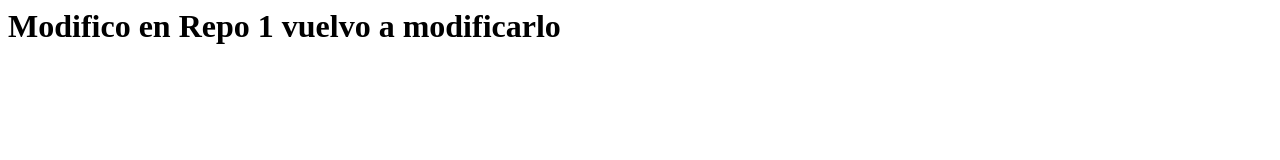
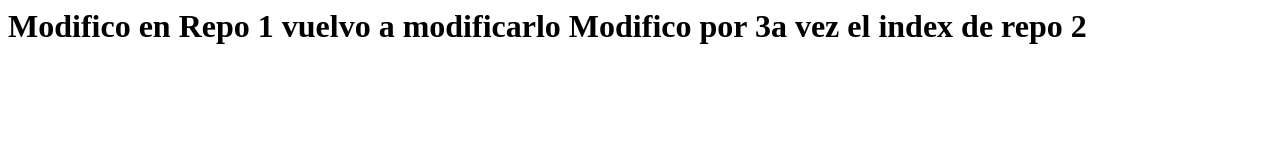
Before and after one commit to kahoru1984/ActE3-Repo-1, a plain HTML site: page index.html in a window 1280 px wide. Drawn offline with Linux system fonts and the light colour scheme.

Commit message:
Modifico por 3z vez index de repo2

```diff
--- a/index.html
+++ b/index.html
@@ -5,7 +5,7 @@
 
     Modifico en Repo 1
     vuelvo a modificarlo
-
+    Modifico por 3a vez el index de repo 2
 
 </h1>
     </head>
```
